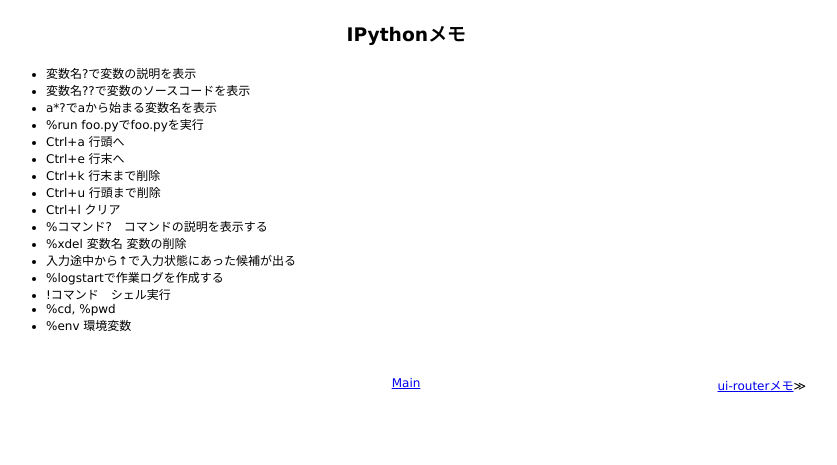
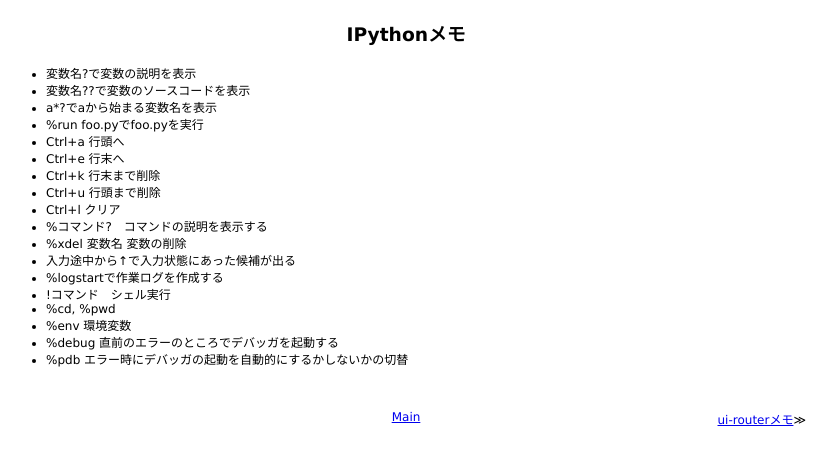
Before and after one commit to 38elements/38elements.github.com, a Jekyll site: the page built from _posts/2015-06-21-ipython.md, in a window 1280 px wide. Shown: the top 465 px of the page, without its empty margins (234-1071 px from the left). Built offline with Jekyll 4.4.1, drawn with Linux system fonts in a browser that asks for light colours; Markdown is read by kramdown in place of the engine named in the settings.

Commit message:
Update 2015-06-21-ipython.md

```diff
--- a/_posts/2015-06-21-ipython.md
+++ b/_posts/2015-06-21-ipython.md
@@ -18,3 +18,5 @@ title: IPythonメモ
 * !コマンド　シェル実行
 * %cd, %pwd
 * %env 環境変数
+* %debug 直前のエラーのところでデバッガを起動する
+* %pdb エラー時にデバッガの起動を自動的にするかしないかの切替
```
